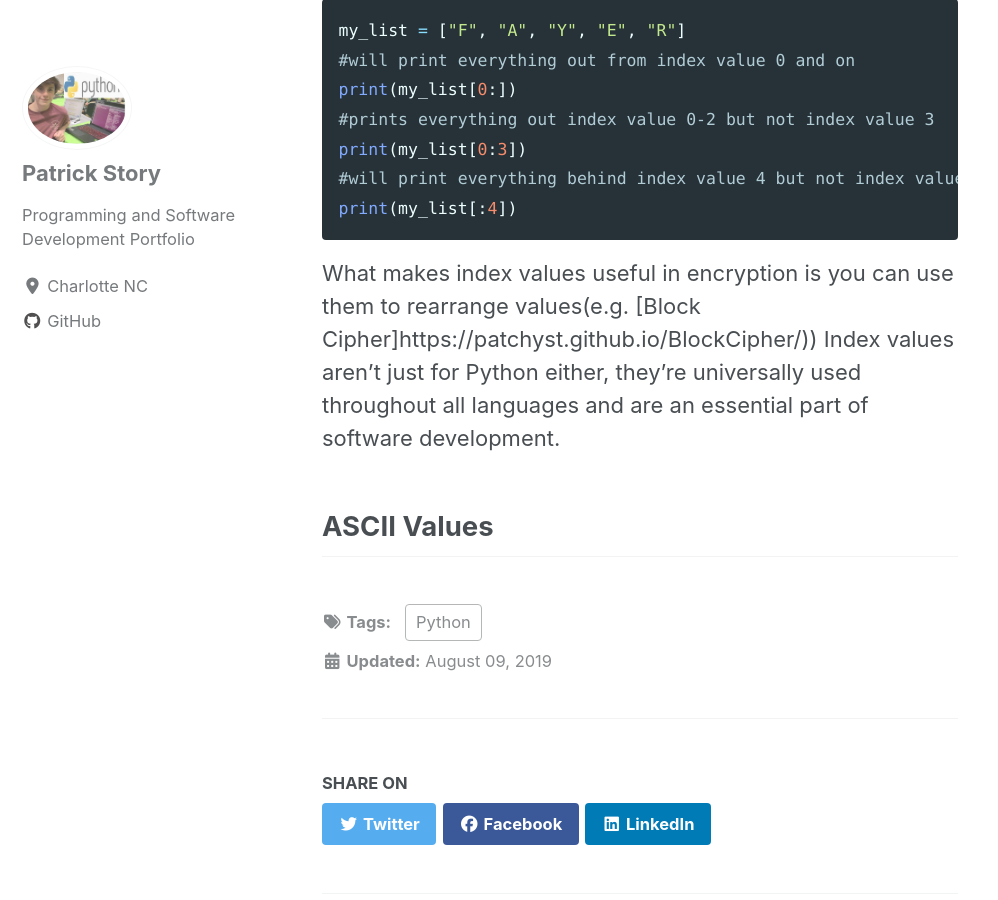
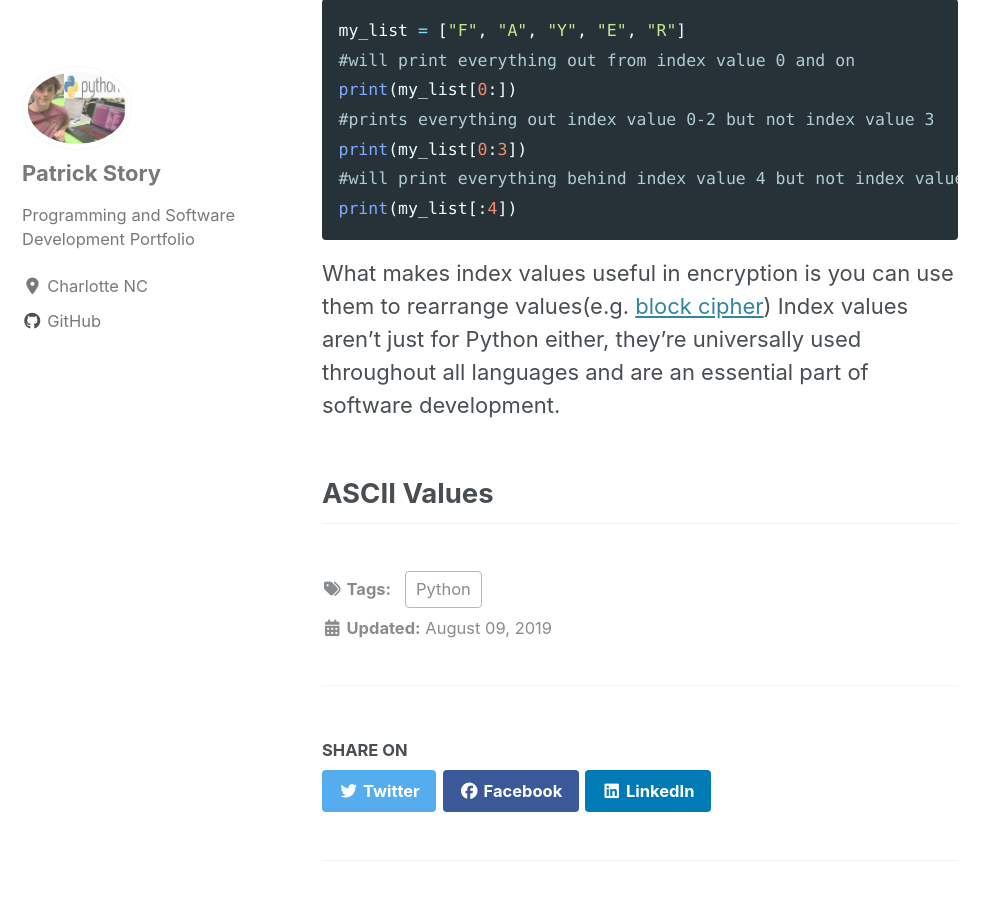
Before and after one commit to Patchyst/Patchyst.github.io, a Jekyll site: the page built from _posts/2019-08-9-indexASCII.md, in a window 1280 px wide and 900 px high, scrolled down 1980 px. Shown: the whole window, without its empty margins (0-998 px from the left). Built offline with Jekyll 4.4.1, drawn with Linux system fonts in a browser that asks for light colours; cached includes are drawn as plain includes; nearby versions of some CDN libraries.

Commit message:
updating ASCII and index values page

````diff
--- a/_posts/2019-08-9-indexASCII.md
+++ b/_posts/2019-08-9-indexASCII.md
@@ -42,6 +42,6 @@ print(my_list[0:3])
 #will print everything behind index value 4 but not index value 4
 print(my_list[:4])
 ```
-What makes index values useful in encryption is you can use them to rearrange values(e.g. [Block Cipher]https://patchyst.github.io/BlockCipher/)) Index values aren't just for Python either, they're universally used throughout all languages and are an essential part of software development.
+What makes index values useful in encryption is you can use them to rearrange values(e.g. [block cipher](https://patchyst.github.io/BlockCipher/)) Index values aren't just for Python either, they're universally used throughout all languages and are an essential part of software development.
 
 ## ASCII Values
````
